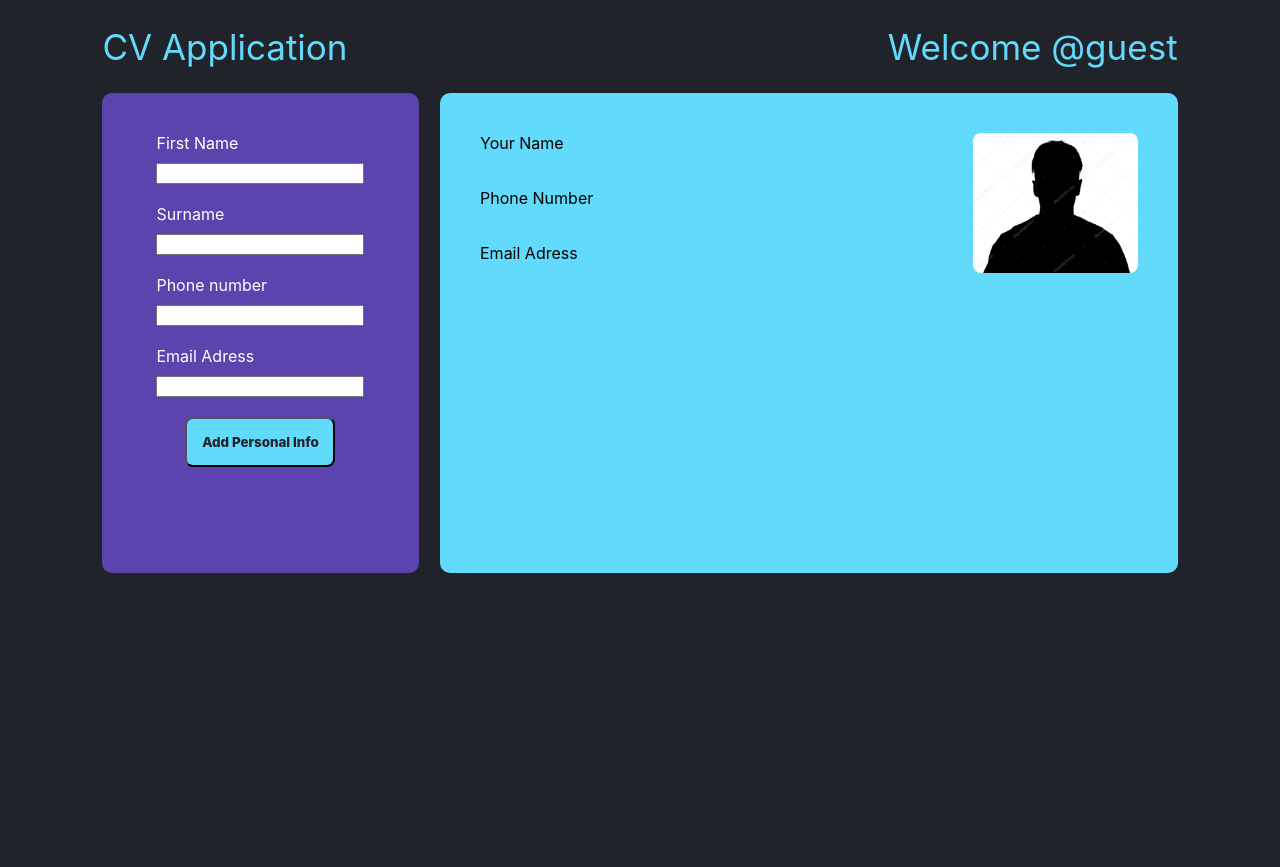
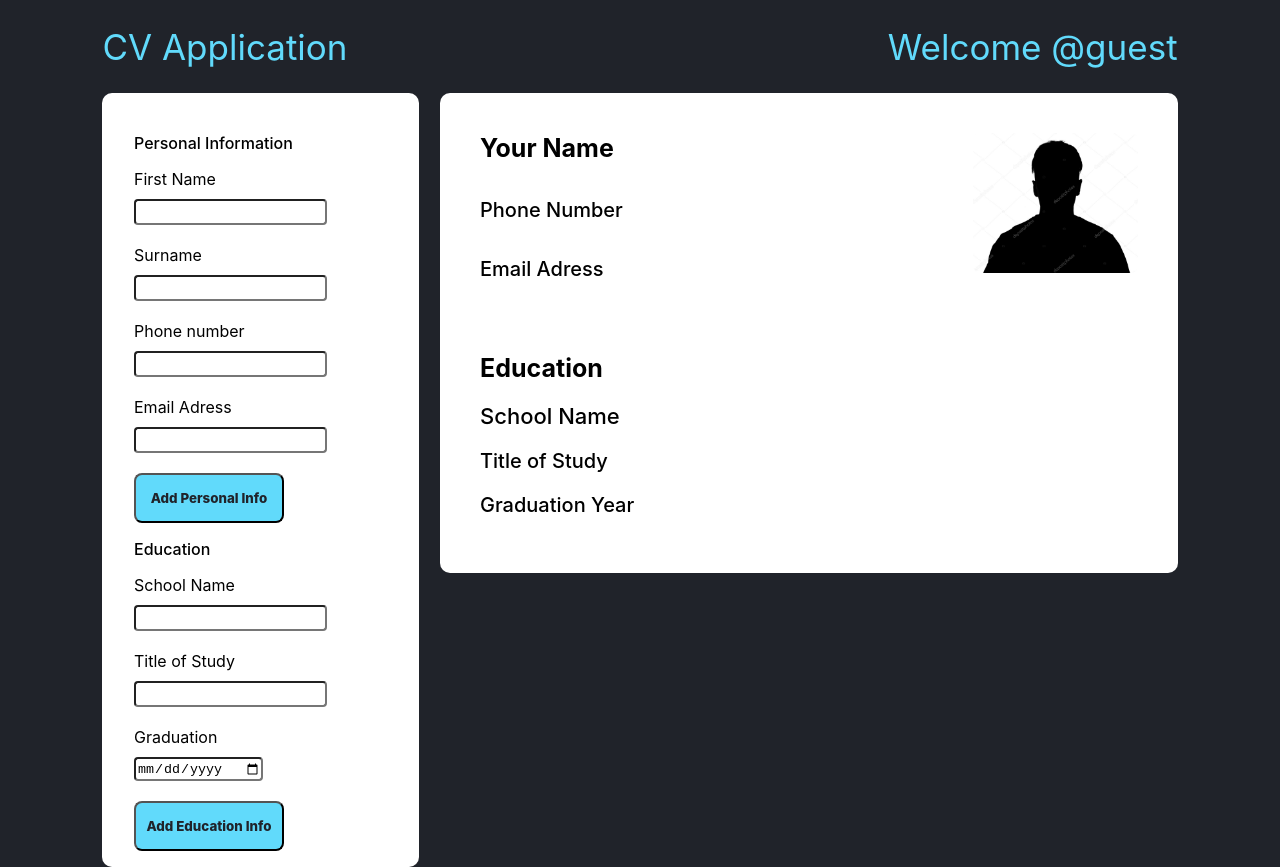
Before and after one commit to tremblay717/CV-Application, a React (Create React App) app in the folder cv-project/: page / in a window 1280 px wide. Before the commit the page ends 826 px from the top, so only its background shows below. Built offline with nearby package versions, Linux system fonts and the light colour scheme.

Commit message:
added education section

```diff
--- a/cv-project/package.json
+++ b/cv-project/package.json
@@ -6,6 +6,7 @@
     "@testing-library/jest-dom": "^5.16.5",
     "@testing-library/react": "^13.4.0",
     "@testing-library/user-event": "^13.5.0",
+    "email-validator": "^2.0.4",
     "react": "^18.2.0",
     "react-dom": "^18.2.0",
     "react-scripts": "5.0.1",
--- a/cv-project/src/App.js
+++ b/cv-project/src/App.js
@@ -3,27 +3,61 @@ import { useState } from 'react';
 import { HeadBar } from "./components/Headbar"
 import persona from './components/Persona.jpg'
 
+
 export function App () {
 
     const [fullName, setFullName] = useState('Your Name');
     const [phoneNumber, setPhoneNumber] = useState('Phone Number');
-    const [emailAdress, setEmailAdress] = useState('Email Adress')
+    const [emailAdress, setEmailAdress] = useState('Email Adress');
+
+    const validator = require("email-validator");
 
     function personalInfo() {
 
       const firstName = document.getElementById('firstName');
       const surname = document.getElementById('surname');
-
       const phone = document.getElementById('phone');
+      const email = document.getElementById('email');
 
       if(firstName.value !== "" && surname.value !== ""){
         setFullName(`${firstName.value} ${surname.value}`);
       }
 
       if(phone.value.length === 10){
-        setPhoneNumber(`☎ ${phone.value.slice(0,3)} -  ${phone.value.slice(3,6)} - ${phone.value.slice(6,phoneNumber.length)}`);
+        setPhoneNumber(`☎: ${phone.value.slice(0,3)}-${phone.value.slice(3,6)}-${phone.value.slice(6,phoneNumber.length)}`);
       }
 
+      if(validator.validate(email.value)){
+        setEmailAdress(`Email : ${email.value}`)
+      }
+      else{
+        setEmailAdress("Enter a valid email adress")
+      }
+    }
+
+    const [schoolName, setSchoolName] = useState('School Name');
+    const [studyTitle, setStudy] = useState('Title of Study');
+    const [graduationDate, setGraduation] = useState('Graduation Year');
+
+    const school = document.getElementById('school');
+    const study = document.getElementById('study');
+    const graduation = document.getElementById('graduation');
+
+    function educationInfo(){
+
+      if(school.value !== ""){
+        setSchoolName(school.value);
+      }
+      if(study.value !== ""){
+        setStudy(study.value);
+      }
+
+      if(graduation.value !== ""){
+        const date = new Date(graduation.value);
+        const month = date.toLocaleString('default', { month: 'long' });
+
+        setGraduation(`${month.slice(0,3)} ${date.getFullYear()}`);
+      }
     }
 
     return (
@@ -31,7 +65,8 @@ export function App () {
         <HeadBar/>
         <div className="cvSection">
           <div className='cvForm'>
-              <form>
+              <form style={{marginTop:'40px'}}>
+                  <span style={{marginLeft:'10%', fontWeight:'500'}}>Personal Information</span>
                   <ul>
                       <li>
                           <label>First Name</label>
@@ -43,24 +78,46 @@ export function App () {
                       </li>
                       <li>
                           <label>Phone number</label>
-                          <input id='phone'></input>
+                          <input type='number' id='phone'></input>
                       </li>
                       <li>
                           <label>Email Adress</label>
-                          <input></input>
+                          <input id='email'></input>
                       </li>
                       <button type="button" style={{cursor:'pointer'}} onClick={personalInfo}>Add Personal Info</button>
+                  </ul>
+                  <span style={{marginLeft:'10%', marginTop:'20px', fontWeight:'500'}}>Education</span>
+                  <ul>
+                      <li>
+                          <label>School Name</label>
+                          <input id='school'></input>
+                      </li>
+                      <li>
+                          <label>Title of Study</label>
+                          <input id='study'></input>
+                      </li>
+                      <li>
+                          <label>Graduation</label>
+                          <input type='date' id='graduation'></input>
+                      </li>
+                      <button type="button" style={{cursor:'pointer'}} onClick={educationInfo}>Add Education Info</button>
                   </ul>
               </form>
           </div>
           <div className='cvInfo'>
             <div className='personalInfo'>
                 <div style={{display:'flex',flexDirection:'column',gap:'25%'}}>
-                    <span>{fullName}</span>
-                    <span>{phoneNumber}</span>
-                    <span>{emailAdress}</span>
+                    <span style={{fontWeight:'700', fontSize:'25px'}}>{fullName}</span>
+                    <span style={{fontWeight:'500', fontSize:'20px'}}>{phoneNumber}</span>
+                    <span style={{fontWeight:'500', fontSize:'20px'}}>{emailAdress}</span>
                 </div>
                 <img src={persona} alt='persona' style={{width:'25%',borderRadius:'8px'}}></img>
+            </div>
+            <div className="education">
+                  <span style={{fontWeight:'700', fontSize:'25px'}}>Education</span>
+                  <span style={{fontWeight:'550', fontSize:'22px'}}>{schoolName}</span>
+                  <span style={{fontWeight:'500', fontSize:'20px'}}>{studyTitle}</span>
+                  <span style={{fontWeight:'500', fontSize:'20px'}}>{graduationDate}</span>
             </div>
           </div>
         </div>
--- a/cv-project/src/index.css
+++ b/cv-project/src/index.css
@@ -36,9 +36,8 @@ body {
 
 .cvForm {
   width: 30%;
-  height: 60vh;
-  background-color: rgb(91, 68, 173);
-  color: white;
+  /* height: 60vh; */
+  background-color: white;
   border-radius: 10px;
   display: flex;
   flex-direction: column;
@@ -47,7 +46,7 @@ body {
 .cvInfo {
   width: 70%;
   height: 60vh;
-  background-color: #61dafb;
+  background-color: white;
   border-radius: 10px;
   display: flex;
   flex-direction: column;
@@ -59,12 +58,18 @@ body {
   padding: 40px;
 }
 
+.education {
+  display: flex;
+  flex-direction: column;
+  padding: 40px;
+  gap:20px
+}
+
 ul {
   display: flex;
   flex-direction: column;
-  align-items: center;
-  padding-left: 0px;
-  margin-top: 40px;
+  align-items: flex-start;
+  padding-left: 10%;
   gap:20px
 }
 
@@ -75,7 +80,9 @@ li {
 }
 
 input {
-  width: 200px;
+  width: 100%;
+  border-radius: 4px;
+  height: 20px;
 
 }
 
```
Also changed, not shown: 1 other file (tests, documents, lock files or other folders).
